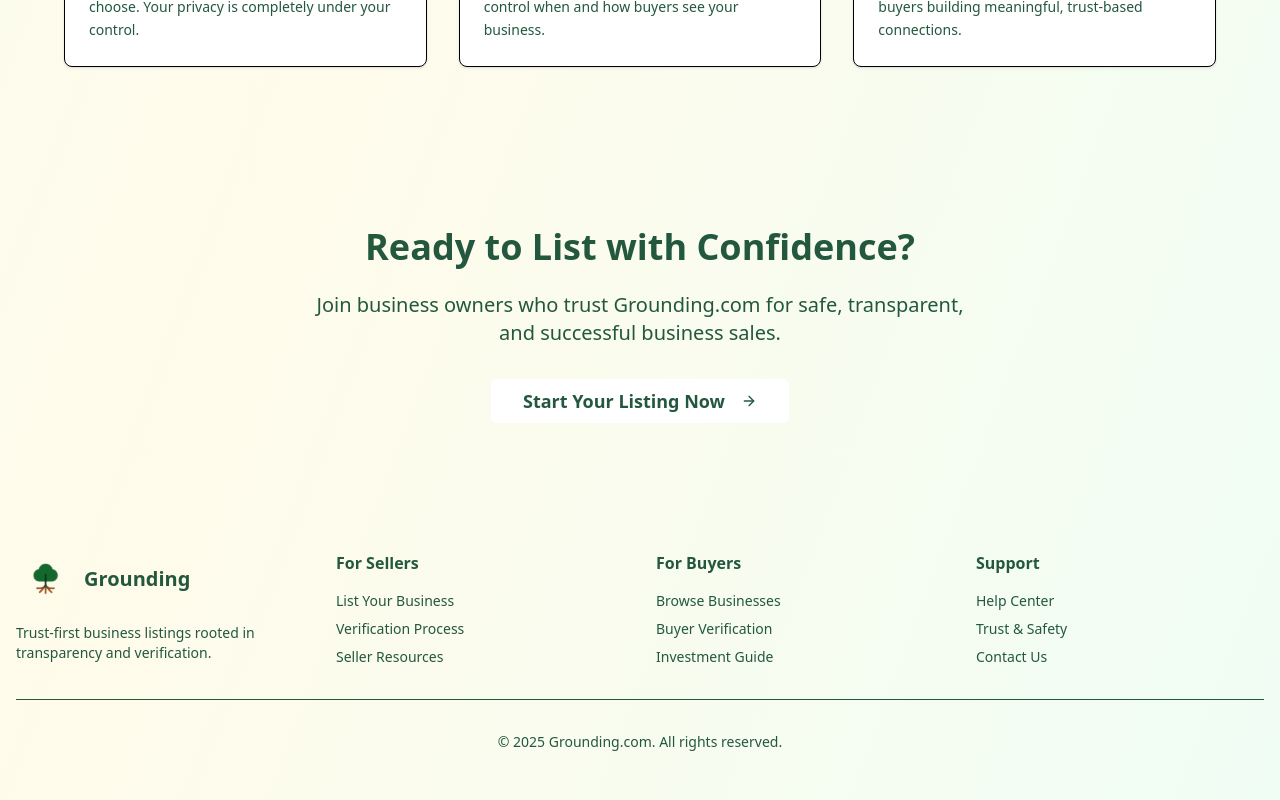
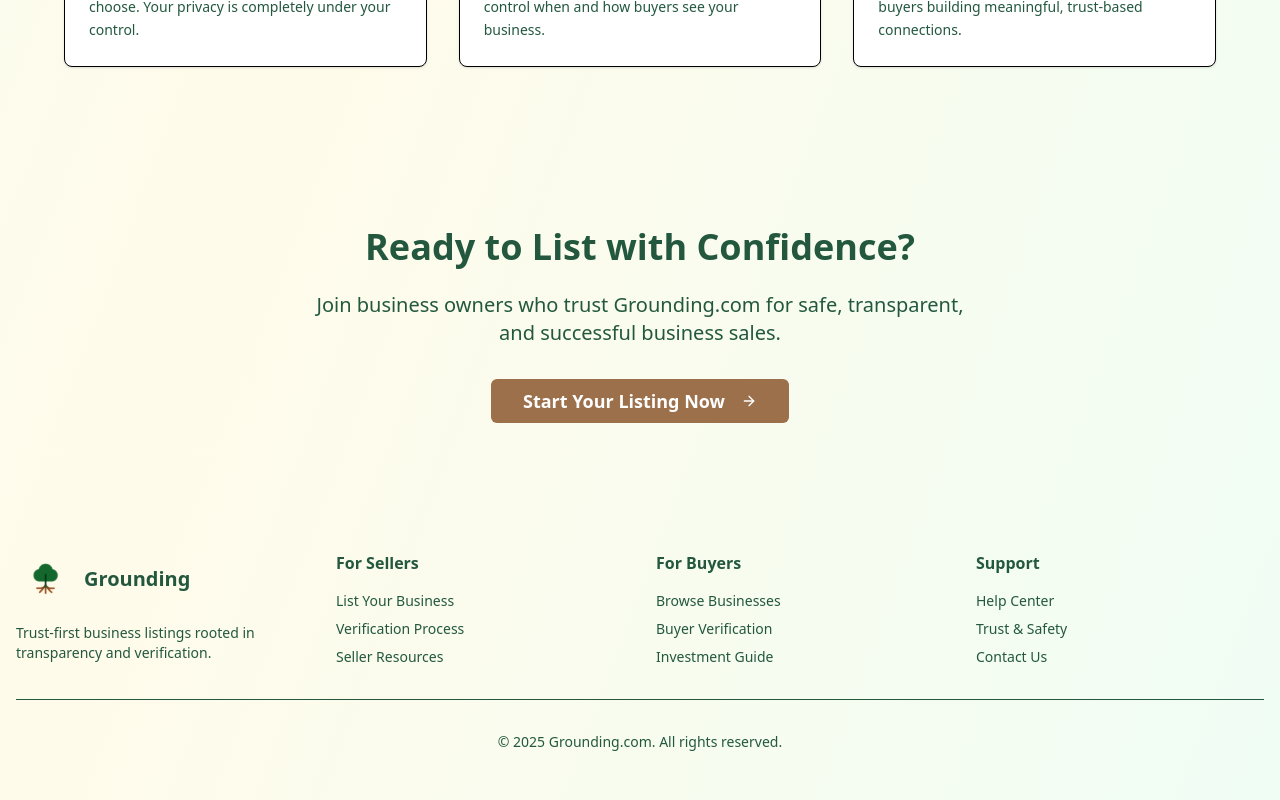
Before and after one commit to abhave1/Skye, a Next.js app: page / in a window 1280 px wide. Shown: the part 2600-3400 px from the top of the page. Built offline with nearby package versions, Linux system fonts and the light colour scheme.

Commit message:
minor fixes

```diff
--- a/src/app/page.tsx
+++ b/src/app/page.tsx
@@ -303,8 +303,8 @@ const Index = () => {
               size="lg"
               className="px-8 py-4 text-lg font-semibold transition-all hover:scale-105"
               style={{
-                backgroundColor: 'white',
-                color: 'var(--text-primary)',
+                backgroundColor: 'var(--text-secondary)',
+                color: 'white',
                 '--tw-hover-bg-opacity': '0.9',
               } as React.CSSProperties}
               onClick={handleListBusiness}
--- a/src/app/signup/page.tsx
+++ b/src/app/signup/page.tsx
@@ -7,8 +7,10 @@ import { Toast } from '@/components/ui/toast';
 import { ArrowLeft, CheckCircle, Users, Shield } from "lucide-react";
 import Image from 'next/image';
 import Link from 'next/link';
+import { useRouter } from 'next/navigation';
 
 const SignupPage = () => {
+  const router = useRouter();
   const [email, setEmail] = useState('');
   const [isSubmitted, setIsSubmitted] = useState(false);
   const [isLoading, setIsLoading] = useState(false);
@@ -78,15 +80,18 @@ const SignupPage = () => {
             />
             <span className="text-2xl font-bold" style={{color: 'var(--text-primary)'}}>Grounding</span>
           </Link>
-          <Link href="/">
-            <Button variant="outline" className="flex items-center space-x-2 transition-all hover:scale-105" style={{
+          <Button
+            variant="outline"
+            className="flex items-center space-x-2 transition-all hover:scale-105"
+            style={{
               borderColor: 'var(--text-primary)',
               color: 'var(--text-primary)',
-            }}>
+            }}
+            onClick={() => router.back()}
+          >
             <ArrowLeft className="h-4 w-4" />
             <span>Back to Home</span>
           </Button>
-          </Link>
         </div>
       </header>
 
@@ -148,7 +153,7 @@ const SignupPage = () => {
                     isLoading ? 'opacity-50 cursor-not-allowed' : ''
                   }`}
                   style={{
-                    backgroundColor: isLoading ? 'var(--text-primary)/30' : 'var(--primary)',
+                    backgroundColor: isLoading ? 'var(--text-primary)/30' : 'var(--text-secondary)',
                     color: 'white',
                   }}
                   disabled={isLoading}
@@ -169,7 +174,6 @@ const SignupPage = () => {
                 <p className="mb-6 text-lg" style={{color: 'var(--text-primary)'}}>
                   Thank you for your interest in Grounding. We&apos;ll notify you as soon as we&apos;re ready to welcome you to our beta.
                 </p>
-                <Link href="/">
                 <Button
                   variant="outline"
                   className="px-6 py-3 transition-all hover:scale-105"
@@ -177,10 +181,10 @@ const SignupPage = () => {
                     borderColor: 'var(--text-primary)',
                     color: 'var(--text-primary)',
                   }}
+                  onClick={() => router.back()}
                 >
                   Back to Home
                 </Button>
-                </Link>
               </div>
             )}
           </Card>
```
Lines whose indentation alone changed are shown as unchanged.
